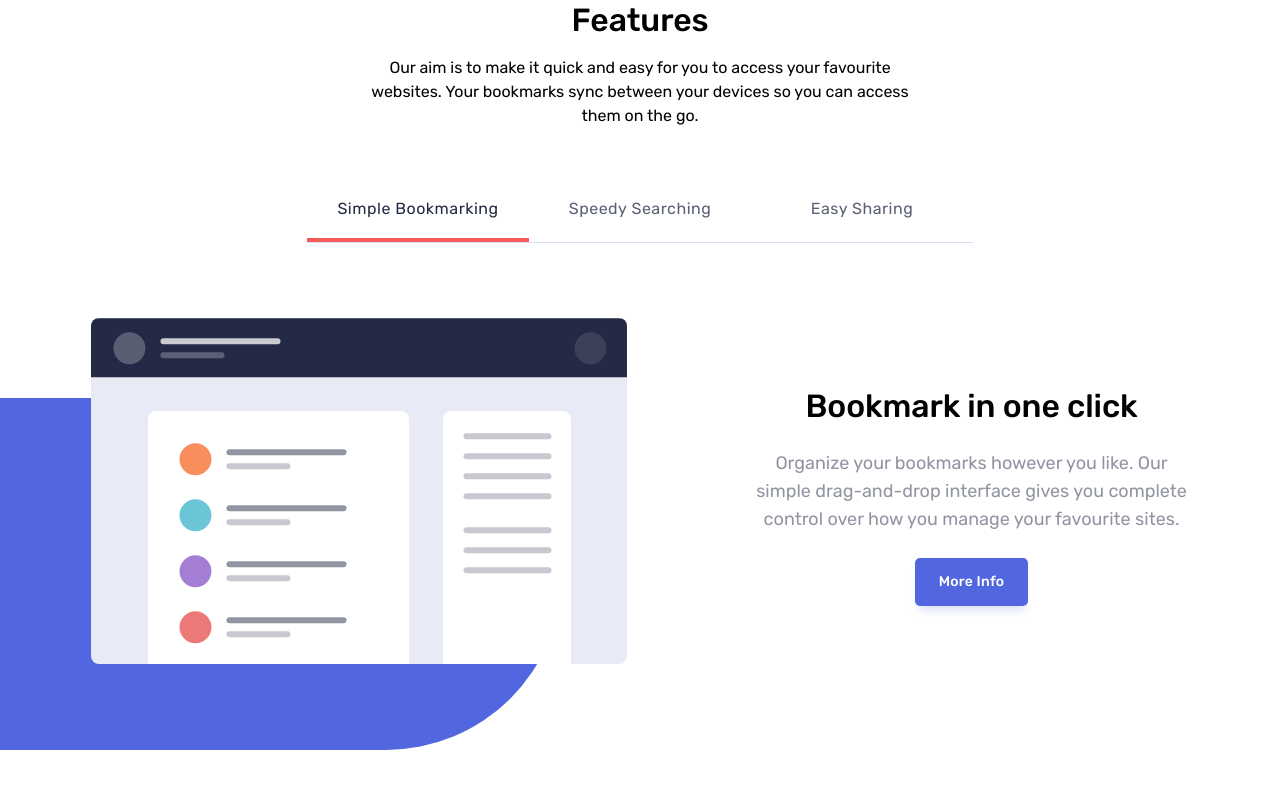
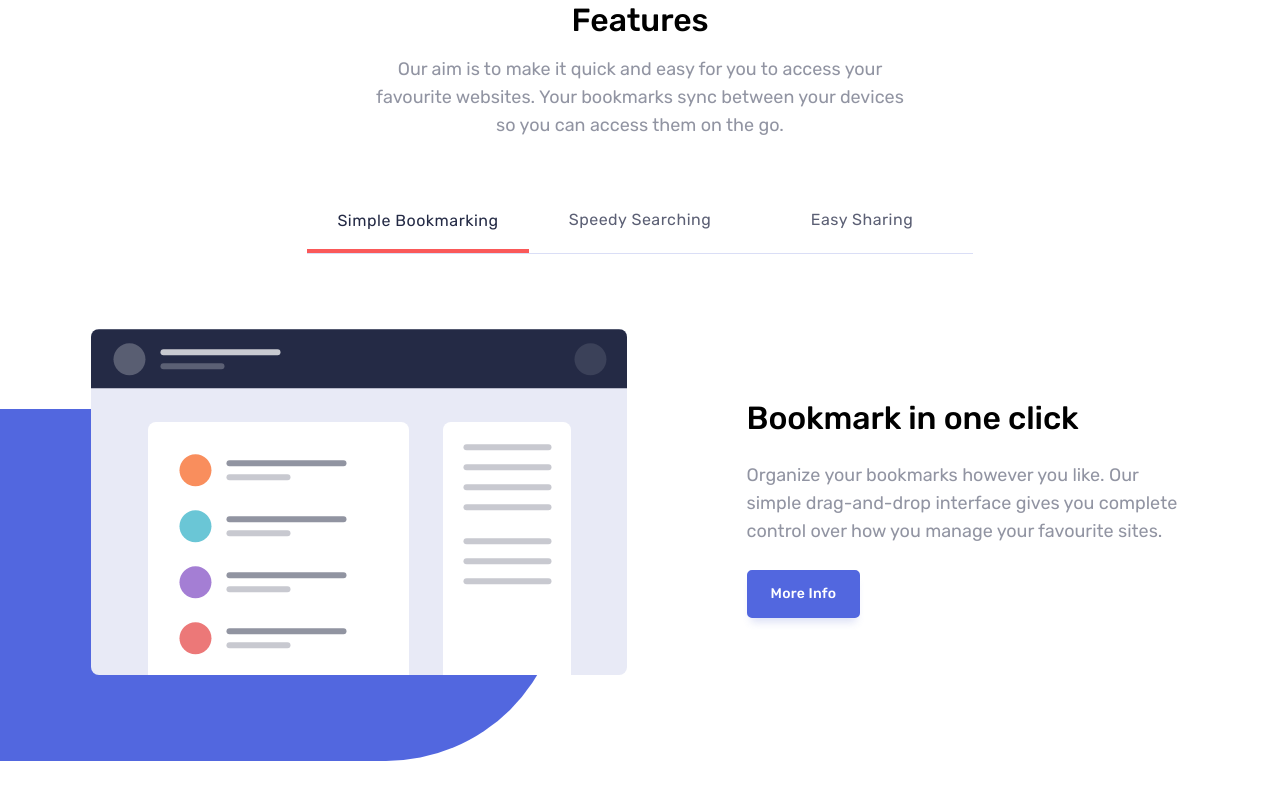
Before and after one commit to skhbabez/bookmark-landing-page, a React (Vite) app: page / in a window 1280 px wide. Shown: the top 800 px of the page. Built offline with nearby package versions, Linux system fonts and the light colour scheme.

Commit message:
fixed alignemnt issues in features section

```diff
--- a/src/Components/Tabs/Tabs.tsx
+++ b/src/Components/Tabs/Tabs.tsx
@@ -121,7 +121,7 @@ const Tab = ({ value, className, children, ...props }: TabProps) => {
       aria-selected={active}
       aria-controls={`tabpanel-${valueId}`}
       className={clsx(
-        "outline-none md:flex-1 relative block text-2-mobile-regular md:text-5-regular py-4 bg-white md:pt-0 md:pb-6",
+        "outline-none md:flex-1 relative block text-2-mobile-regular md:text-5-regular py-4 md:pt-0 md:pb-6",
         "max-md:border-y md:border-b border-[#495DCF]/20 ",
         active ? "text-blue-950" : "text-blue-950/75",
         className
--- a/src/layouts/Features/Features.tsx
+++ b/src/layouts/Features/Features.tsx
@@ -35,7 +35,7 @@ const Features = ({
     <section className={clsx("text-center max-md:px-8", className)} {...props}>
       <div className="max-w-135 space-y-4 mx-auto">
         <h2 className="text-1-mobile md:text-2">Features</h2>
-        <p>
+        <p className="text-blue-950/50 text-2-mobile-regular md:text-4">
           Our aim is to make it quick and easy for you to access your favourite
           websites. Your bookmarks sync between your devices so you can access
           them on the go.
@@ -74,7 +74,7 @@ const Features = ({
                 alt=""
               />
             </div>
-            <div className="max-w-112.5 max-md:px-8 space-y-4 md:space-y-6 ">
+            <div className="max-w-112.5 max-md:px-8 space-y-4 md:space-y-6 xl:text-start ">
               <h3 className="text-1-mobile md:text-2 max-md:px-14">{title}</h3>
               <p className="text-2-mobile-regular md:text-4 text-blue-950/50">
                 {text}
```
